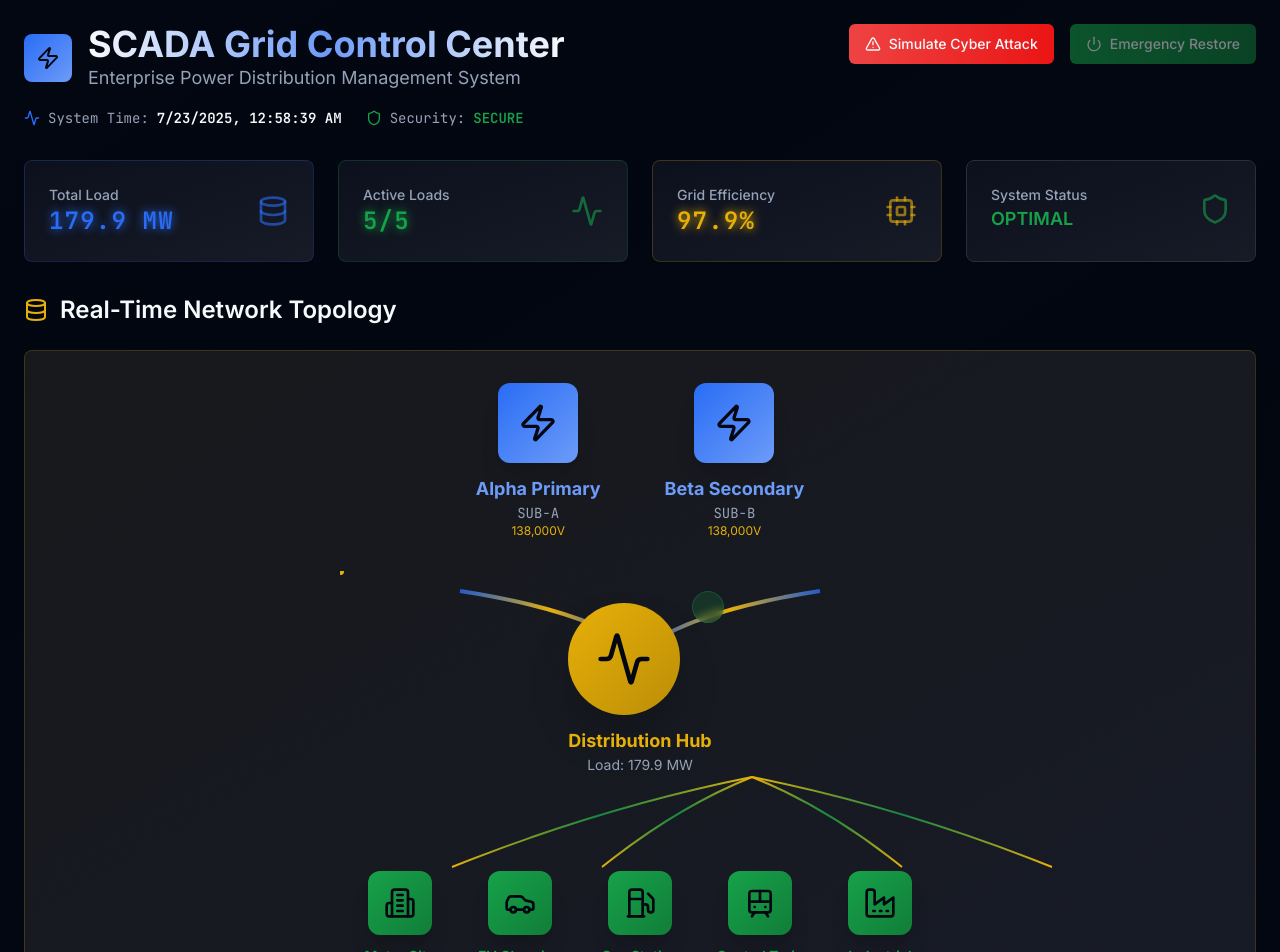
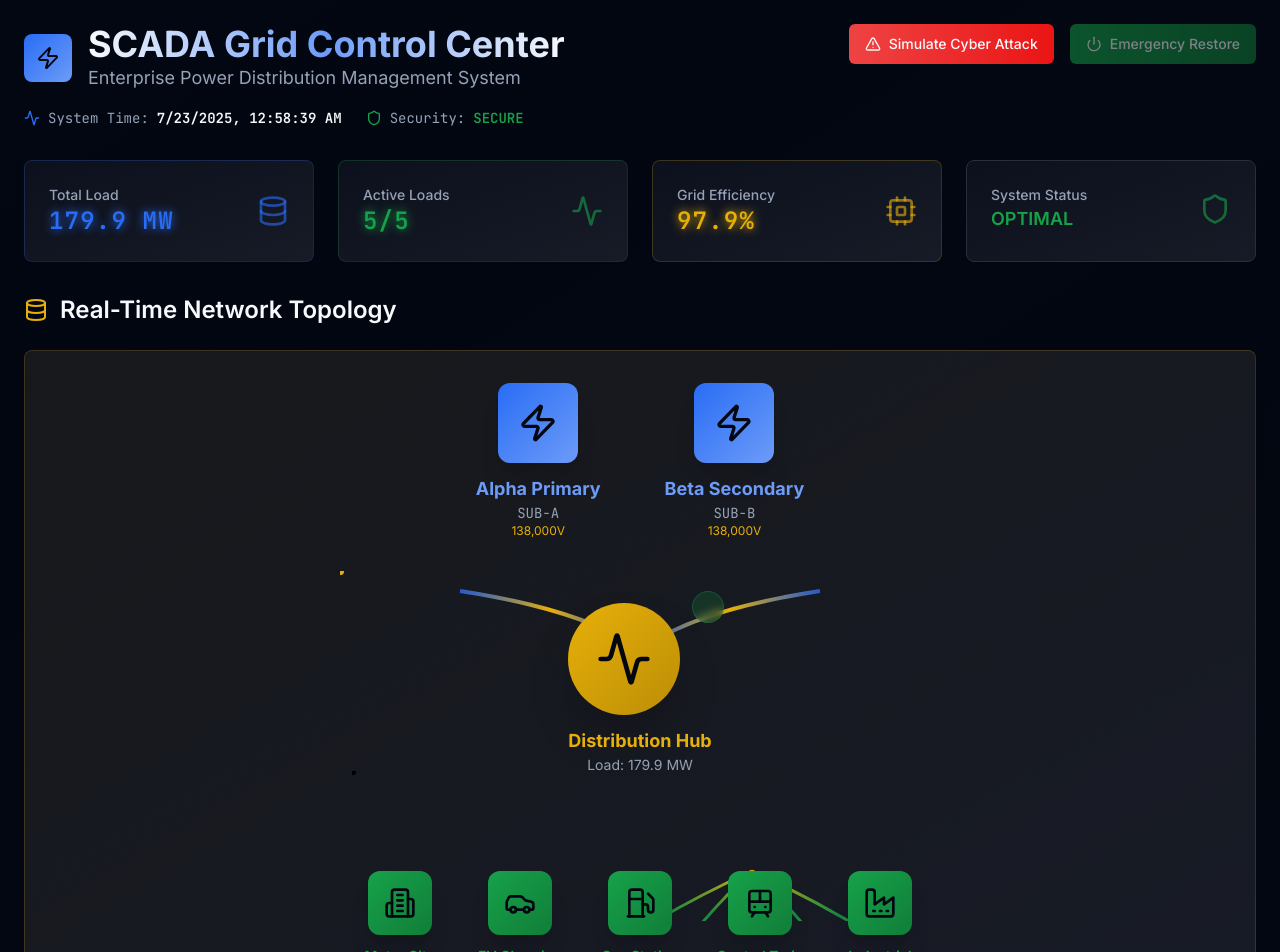
Before and after one commit to AshPV24/grid-guardian-scada-dash, a React (Vite) app: page / in a window 1280 px wide. Shown: the top 952 px of the page. Built offline with nearby package versions, Linux system fonts and the light colour scheme.

Commit message:
Fix topology connections
Correctly connect lines from the distribution hub to the five stations in the power grid dashboard.

```diff
--- a/src/components/PowerGridDashboard.tsx
+++ b/src/components/PowerGridDashboard.tsx
@@ -448,9 +448,16 @@ const PowerGridDashboard = () => {
                 </div>
               </div>
 
-              {/* Distribution lines to stations */}
+              {/* Distribution lines to stations - Properly connected */}
               <div className="relative">
-                <svg width="800" height="120" className="absolute -top-10">
+                <div className="flex justify-center gap-6 mt-16 relative">
+                  {/* SVG overlay positioned to match stations exactly */}
+                  <svg
+                    width="100%"
+                    height="150"
+                    className="absolute top-0 left-0 pointer-events-none"
+                    style={{ top: '-100px' }}
+                  >
                     <defs>
                       <linearGradient id="distributionFlow" x1="0%" y1="0%" x2="100%" y2="0%">
                         <stop offset="0%" stopColor="hsl(var(--accent))" stopOpacity="1" />
@@ -459,30 +466,51 @@ const PowerGridDashboard = () => {
                       </linearGradient>
                     </defs>
 
-                  {/* Distribution lines to each station */}
+                    {/* Distribution hub position (center) */}
                     {powerLoads.map((load, index) => {
-                    const startX = 400;
-                    const startY = 10;
-                    const endX = 100 + (index * 150);
-                    const endY = 100;
-                    const midX = (startX + endX) / 2;
-                    const midY = startY + 30;
+                      // Calculate exact positions based on flex layout
+                      const containerWidth = 800; // Approximate container width
+                      const gapSize = 24; // gap-6 = 24px
+                      const stationWidth = 64; // w-16 = 64px
+                      const totalStations = 5;
+                      const totalGaps = (totalStations - 1) * gapSize;
+                      const totalStationWidth = totalStations * stationWidth;
+                      const availableSpace = containerWidth - totalStationWidth - totalGaps;
+                      const startOffset = availableSpace / 2;
+
+                      const centerX = containerWidth / 2; // Distribution hub center
+                      const centerY = 100; // Distribution hub Y position
+
+                      const stationX = startOffset + (index * (stationWidth + gapSize)) + (stationWidth / 2);
+                      const stationY = 200; // Station Y position
+
+                      const controlX = (centerX + stationX) / 2;
+                      const controlY = centerY + 40;
 
                       return (
                         <g key={load.id}>
                           <path
-                          d={`M ${startX} ${startY} Q ${midX} ${midY} ${endX} ${endY}`}
+                            d={`M ${centerX} ${centerY} Q ${controlX} ${controlY} ${stationX} ${stationY}`}
                             stroke="url(#distributionFlow)"
-                          strokeWidth="2"
+                            strokeWidth="3"
                             fill="none"
                             className={`${load.status === 'emergency_shutdown' ? 'opacity-30' : ''} transition-opacity duration-300`}
                           />
+
+                          {/* Power flow animation for active stations */}
+                          {load.status !== 'emergency_shutdown' && (
+                            <circle r="4" fill="hsl(var(--secondary-glow))" className="animate-pulse">
+                              <animateMotion dur="3s" repeatCount="indefinite">
+                                <path d={`M ${centerX} ${centerY} Q ${controlX} ${controlY} ${stationX} ${stationY}`} />
+                              </animateMotion>
+                            </circle>
+                          )}
                         </g>
                       );
                     })}
                   </svg>
 
-                <div className="flex justify-center gap-6 mt-16">
+                  {/* Stations positioned exactly where lines connect */}
                   {powerLoads.map((load, index) => {
                     const IconComponent = getStationIcon(load.name);
                     return (
```
Lines whose indentation alone changed are shown as unchanged.
